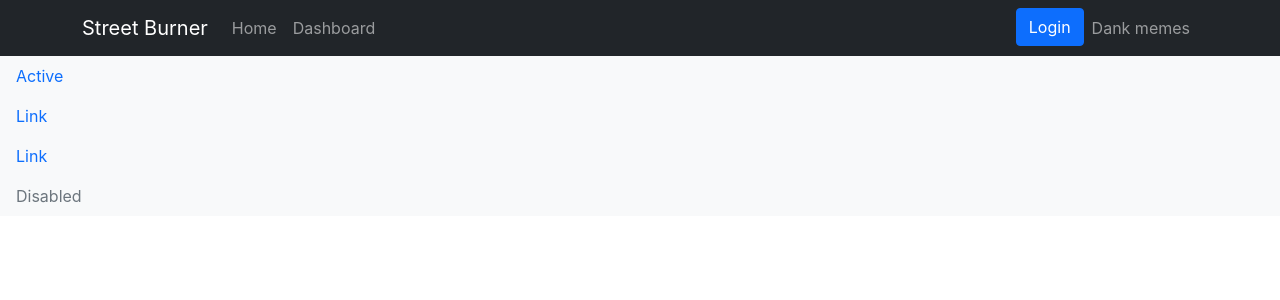
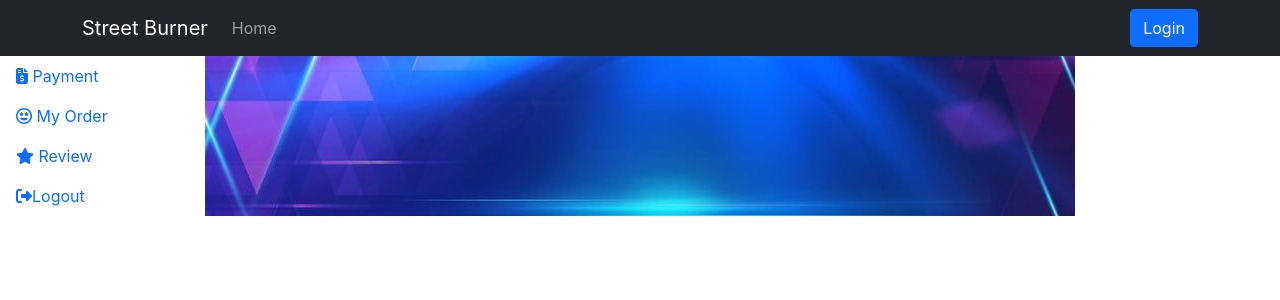
Before and after one commit to ishrafil-hossain/street-burner-client, a React (Create React App) app: page /dashboard in a window 1280 px wide. Shown: the top 300 px of the page. Built offline with nearby package versions, Linux system fonts and the light colour scheme; no server answers.

Commit message:
add dashboard

```diff
--- a/public/index.html
+++ b/public/index.html
@@ -16,6 +16,8 @@
       user's mobile device or desktop. See https://developers.google.com/web/fundamentals/web-app-manifest/
     -->
   <link rel="manifest" href="%PUBLIC_URL%/manifest.json" />
+  <!-- font awesome link  -->
+  <script src="https://kit.fontawesome.com/e149e933c2.js" crossorigin="anonymous"></script>
   <!--
       Notice the use of %PUBLIC_URL% in the tags above.
       It will be replaced with the URL of the `public` folder during the build.
--- a/src/App.js
+++ b/src/App.js
@@ -13,6 +13,8 @@ import AuthProvider from './contexts/AuthProvider/AuthProvider';
 import BuyNow from './Pages/BuyNow/BuyNow';
 import PrivateRoute from './Pages/Login/PrivateRoute/PrivateRoute';
 import Dashboard from './Pages/Dashboard/Dashboard/Dashboard';
+import Payment from './Pages/Dashboard/Payment/Payment';
+import Order from './Pages/Dashboard/Order/Order';
 
 function App() {
   return (
@@ -36,6 +38,14 @@ function App() {
             <Register></Register>
           </Route>
 
+          <Route path="/payment">
+            <Payment></Payment>
+          </Route>
+
+          <Route path="/my-order">
+            <Order></Order>
+          </Route>
+
           <Route path="/dashboard">
             <Dashboard></Dashboard>
           </Route>
--- a/src/Pages/Dashboard/Dashboard/Dashboard.js
+++ b/src/Pages/Dashboard/Dashboard/Dashboard.js
@@ -1,29 +1,43 @@
 import React from 'react';
-import { Nav } from 'react-bootstrap';
+import { Button, Col, Nav, Row } from 'react-bootstrap';
+import bg from './bg_dashboard.jpg';
+import { Link } from 'react-router-dom';
+import useAuth from '../../../hooks/useAuth';
+
+const dashboardBg = {
+    background: `url(${bg})`,
+}
 
 const Dashboard = () => {
+    const { logout } = useAuth();
     return (
         <div>
-            <Nav className="col-md-12 d-none d-md-block bg-light sidebar"
-                activeKey="/home"
-                onSelect={selectedKey => alert(`selected ${selectedKey}`)}
-            >
-                <div className="sidebar-sticky"></div>
+            <Row>
+                <Col xs={12} md={2}>
+                    <Nav>
+                        <div className="sidebar-sticky">
                             <Nav.Item>
-                    <Nav.Link href="/home">Active</Nav.Link>
+                                <Nav.Link as={Link} to="/payment"><i class="fas fa-file-invoice-dollar"></i> Payment</Nav.Link>
                             </Nav.Item>
                             <Nav.Item>
-                    <Nav.Link eventKey="link-1">Link</Nav.Link>
+                                <Nav.Link as={Link} to="/my-order"><i class="far fa-grin-stars"></i> My Order</Nav.Link>
                             </Nav.Item>
                             <Nav.Item>
-                    <Nav.Link eventKey="link-2">Link</Nav.Link>
+                                <Nav.Link as={Link} to="/home"><i class="fas fa-star"></i> Review</Nav.Link>
                             </Nav.Item>
                             <Nav.Item>
-                    <Nav.Link eventKey="disabled" disabled>
-                        Disabled
+                                <Nav.Link as={Link} to="/home" onClick={logout} ><i class="fas fa-sign-out-alt"></i>
+                                    Logout
                                 </Nav.Link>
                             </Nav.Item>
+                        </div>
                     </Nav>
+                </Col>
+                <Col style={dashboardBg} xs={12} md={8}>
+
+                </Col>
+            </Row>
+
         </div>
     );
 };
--- /dev/null
+++ b/src/Pages/Dashboard/Order/Order.js
@@ -0,0 +1,20 @@
+import React, { useEffect, useState } from 'react';
+import useAuth from '../../../hooks/useAuth';
+
+const Order = () => {
+    const { user } = useAuth();
+    const [orders, setOrders] = useState([]);
+
+    useEffect(() => {
+        fetch(`http://localhost:5000/purchases?email=${user.email}`)
+            .then(res => res.json())
+            .then(data => setOrders(data));
+    }, [])
+    return (
+        <div>
+            <h3>Total Orders : {orders.length}</h3>
+        </div>
+    );
+};
+
+export default Order;
--- /dev/null
+++ b/src/Pages/Dashboard/Payment/Payment.js
@@ -0,0 +1,11 @@
+import React from 'react';
+
+const Payment = () => {
+    return (
+        <div className="text-center">
+            <h1>Payment System Comming Soon...!!!</h1>
+        </div>
+    );
+};
+
+export default Payment;
--- a/src/Shared/Header/Header.js
+++ b/src/Shared/Header/Header.js
@@ -14,22 +14,20 @@ const Header = () => {
                     <Navbar.Collapse id="responsive-navbar-nav">
                         <Nav className="me-auto">
                             <Nav.Link as={Link} to="/home">Home</Nav.Link>
-                            <Nav.Link as={Link} to="/dashboard">Dashboard</Nav.Link>
+
                         </Nav>
                         <Nav>
                             {
                                 user?.email ?
-                                    <Button onClick={logout} variant="primary">Logout</Button>
+                                    <div className="d-flex">
+                                        <Nav.Link as={Link} to="/dashboard">Dashboard</Nav.Link>
+                                        <Button onClick={logout} variant="primary">Logout</Button>
+                                    </div>
                                     :
                                     <NavLink to="/login">
                                         <Button variant="primary">Login</Button>
                                     </NavLink>
                             }
-
-
-                            <Nav.Link eventKey={2} href="#memes">
-                                Dank memes
-                            </Nav.Link>
                         </Nav>
                     </Navbar.Collapse>
                 </Container>
```
Also changed, not shown: public/images/bg_dashboard.jpg (added), src/Pages/Dashboard/Dashboard/bg_dashboard.jpg (added). Lines whose indentation alone changed are shown as unchanged.
